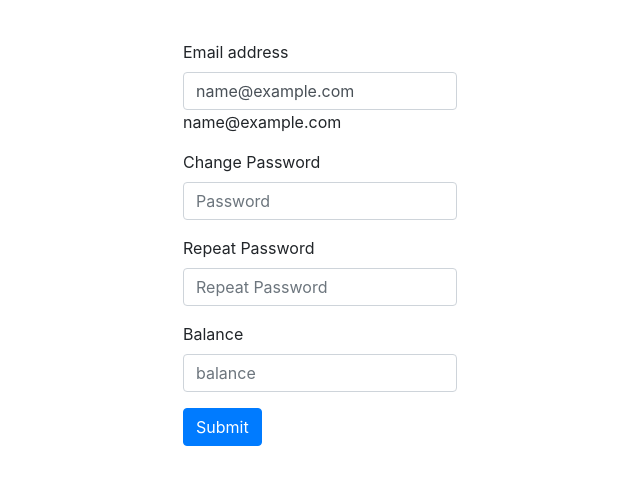
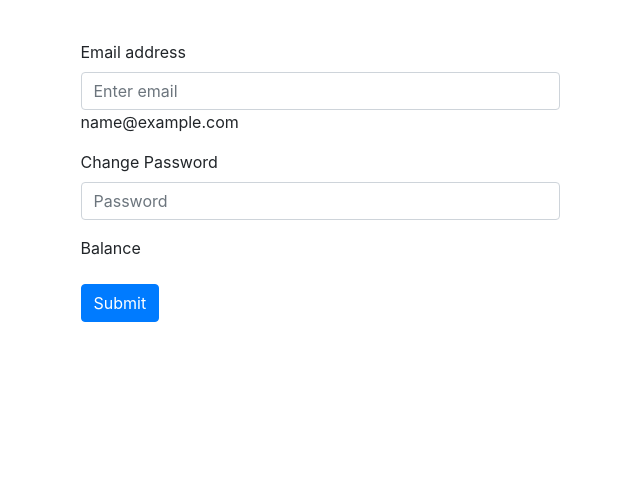
Before and after one commit to ikramelhattab/Employee_management_Flask, a Flask app: template templates/show-user-profile.html in a window 1280 px wide. Shown: the top 485 px of the page, without its empty margins (320-960 px from the left). Run offline with Flask 2, Linux system fonts and the light colour scheme; the template is opened without the code that fills it: most values are stand-ins (such as "Sample title", 1, 10 or a date in 2020); parts of the project's set-up code (start-up, migrations or seed data) failed here and were passed over; some libraries are stand-ins or nearby versions.

Commit message:
fixe show some errors

```diff
--- a/app.py
+++ b/app.py
@@ -111,8 +111,8 @@
 
 
 
-@app.route('/profile', methods=('GET', 'POST'))
-def profile():
+@app.route('/show-user-profile/<id>', methods=('GET', 'POST'))
+def show_user_profile(id):
 
   if request.method == "GET":
 
@@ -121,10 +121,11 @@
         print("*****",userId)
 
         # get the user details from the db
-        user = users.find_one({"_id":ObjectId(userId)})
+        user = users.find_one({"_id":ObjectId(id)})
+        print("*****",user)
 
         # direct to edit user page
-        return render_template('profile.html',user=user)
+        return render_template('show-user-profile.html',user=user)
 
   elif request.method == "POST":
 
@@ -139,7 +140,7 @@
         users.update_one({"_id":ObjectId(userId)},{"$set":{"password":password}})
 
         # redirect to home page
-        return render_template('profile.html',user=user)
+        return render_template('show-user-profile.html',user=user)
 
 
 
@@ -174,8 +175,8 @@
 
 #show-user-profile page
 
-@app.route('/show-user-profile/<id>', methods=('GET', 'POST'))
-def show_user_profile(id):
+@app.route('/profile/<id>', methods=('GET', 'POST'))
+def profile(id):
     if request.method=='POST':
        users.update_one({"_id": ObjectId(id)},
                   { "$set": {
@@ -183,7 +184,7 @@
                               "password": request.form.get('password'),
                              }
                  })
-    return render_template('show-user-profile.html')
+    return render_template('profile.html')
 
 
 
--- a/templates/send-money.html
+++ b/templates/send-money.html
@@ -1,5 +1,5 @@
 {% extends "base.html" %}
-{% block title %}Register{% endblock %}
+{% block title %}Send money{% endblock %}
 
 {% block content %}
 
--- a/templates/show-user-profile.html
+++ b/templates/show-user-profile.html
@@ -1,31 +1,27 @@
 {% extends "base.html" %}
-{% block title %}Register{% endblock %}
+{% block title %}Show User Profile{% endblock %}
 
 {% block content %}
 
 
 <div class="login-container">
   <div class="login-form">
-<form action="" method="post">
+<form action="/show-user-profile/{{user._id}}" method="post">
+  <input type="hidden" name="_id" value="{{ user._id }}" />
+
   <div class="form-group">
         <label for="InputEmail">Email address</label>
-        <input value="{{email}}" name="email" class="form-control" id="InputEmail"  placeholder="Enter email"> {{email}}
+        <input value="{{user.email}}" name="email" class="form-control" id="InputEmail"  placeholder="Enter email" size="40"> {{email}}
   </div>
   <div class="form-group">
     <label for="InputPassword">Change Password</label>
-    <input type="password" name="password1" class="form-control" id="InputPassword" placeholder="Password">
+    <input value="{{user.password}}" type="password" name="password1" class="form-control" id="InputPassword" placeholder="Password">
   </div>
 
-    <div class="form-group">
-    <label for="InputPassword2">Repeat Password</label>
-    <input type="password" name="password2" class="form-control" id="InputPassword2" placeholder="Repeat Password">
+
+  <div class="form-group">
+    <label for="balance">Balance</label> <b>{{ user.balance }}</b>
     </div>
-
-    <div class="form-group">
-        <label for="balance.">Balance</label>
-        <input type="text" name="balance" class="form-control" id="balance" placeholder="balance">
-        </div>
-
   <button type="submit" class="btn btn-primary">Submit</button>
 
 
```
Also changed, not shown: templates/profile.html (+1 -6 lines).
